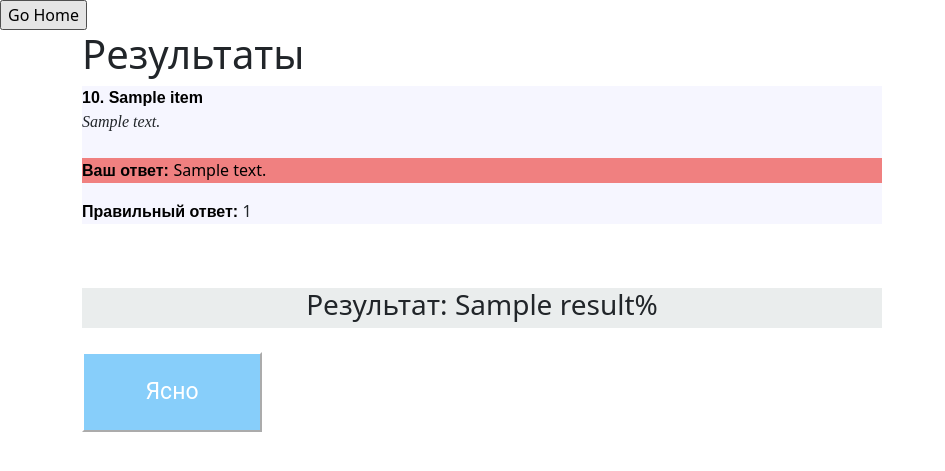
After one commit to BorisGitSaf/WebTester, a Flask app: template templates/testDone.html in a window 1280 px wide. The commit adds this page. Shown: the top 471 px of the page, without its empty margins (0-945 px from the left). Run offline with Flask 2, Linux system fonts and the light colour scheme; the template is opened without the code that fills it: most values are stand-ins (such as "Sample title", 1, 10 or a date in 2020).

Commit message:
Тесты

```diff
--- a/main.py
+++ b/main.py
@@ -6,7 +6,7 @@ from data.users import User
 from data.tasks import Task
 from data.task_kinds import Task_Kinds
 from pickle import loads, dumps
-from random import shuffle
+from random import shuffle, randint
 
 app = Flask(__name__)
 with open('config/key.txt', 'r') as key:
@@ -146,8 +146,16 @@ def test(ojo, fase):
     elif request.method == 'POST':
         if request.form['submit_button'] == 'Go Home':
             return redirect(url_for("index"))
+        right = 0
         if request.form['submit_button'] == 'Сдать!':
-            return 'nice'
+            for i in range(len(tasks)):
+                db_sess = db_session.create_session()
+                task = db_sess.query(Task).filter(Task.id == tasks[i].id).first()
+                tasks[i] = (i, task, request.form[str(i)], loads(task.answers))
+                if request.form[str(i)] in loads(task.answers):
+                    right += 1
+            return render_template('testDone.html', title='Результаты',
+                        done_tasks=tasks, result=round(right * 100 / len(tasks), 1))
 
 a = ''
 if __name__ == '__main__':
--- a/static/css/style.css
+++ b/static/css/style.css
@@ -1,3 +1,13 @@
+.Wans{
+    color: black;
+    background-color: lightcoral;
+}
+
+.Rans{
+    color: black;
+    background-color: greenyellow;
+}
+
 .number_of_tasks{
     width:50px;
     height: 30px;
@@ -9,7 +19,8 @@
 }
 
 .question{
-    font-family: Arial
+    font-family: Arial;
+    color: black;
 }
 
 .answer_window{
@@ -20,3 +31,19 @@
     background-color: #F6F6FF;
     width: 800px;
 }
+
+.OkButton{
+    color: white;
+    font-family: "Roboto", "Lucida Grande", "DejaVu Sans", "Bitstream Vera Sans", Verdana, Arial, sans-serif;
+    font-size: 1.8vw;
+    border-color: white;
+    background-color: lightskyblue;
+    width: 180px;
+    height: 80px;
+    outline-color: white;
+}
+
+.result{
+    width: 800px;
+    height: 40px;
+}
--- a/templates/test.html
+++ b/templates/test.html
@@ -12,7 +12,7 @@
             <i>{{item.text}}</i>
         </div>
         <br>
-        <input class="answer_window" type={{ item.answer_type }} size="40">
+        <input class="answer_window" name="{{ i }}" type={{ item.answer_type }} size="40">
     </div>
     <br>
     <br>
--- /dev/null
+++ b/templates/testDone.html
@@ -0,0 +1,44 @@
+{% extends "base.html" %}
+
+{% block content %}
+<h1>Результаты</h1>
+<form action="" method="post">
+{% for i, item, answer, right_answers in done_tasks %}
+    <div class="taskField">
+        <div class="question">
+            <b>{{i + 1}}. {{item.question}}</b>
+        </div>
+        <div class="literature_text">
+            <i>{{item.text}}</i>
+        </div>
+        <br>
+        {% if answer in right_answers %}
+            <div background="#FFF5FF">
+                <p class="Rans"><b class="question">Ваш ответ: </b> {{answer}} </p>
+                <p><b class="question">Правильный ответ: </b> {{right_answers[0]}}</p>
+            </div>
+        {% elif answer not in right_answers %}
+            <div background="#F5FFFF">
+                <p class="Wans"><b class="question">Ваш ответ: </b> {{answer}}</p>
+                <p><b class="question">Правильный ответ: </b> {{right_answers[0]}}</p>
+            </div>
+        {% endif %}
+    </div>
+    <br>
+    <br>
+{% endfor %}
+    {% if result == 100 %}
+        <div class=result style="background-color:#82E0AA" align="center"><h3>Идеально! 100%</h3></div>
+    {% elif result > 90 %}
+        <div class=result style="background-color:#ABEBC6" align="center"><h3>Отлично! {{ result }}%</h3></div>
+    {% elif result > 60 %}
+        <div class=result style="background-color:#FCF3CF" align="center"><h3>Хорошая работа! {{ result }}%</h3></div>
+    {% elif result > 50 %}
+        <div class=result style="background-color:#FEF5E7" align="center"><h3>Неплохо! {{ result }}%</h3></div>
+    {% else %}
+        <div class=result style="background-color:#EAEDED" align="center"><h3>Результат: {{ result }}%</h3></div>
+    {% endif %}
+    <br>
+    <input class="OkButton" align="center" type="submit" name="submit_button" value="Ясно">
+</form>
+{% endblock %}
```
